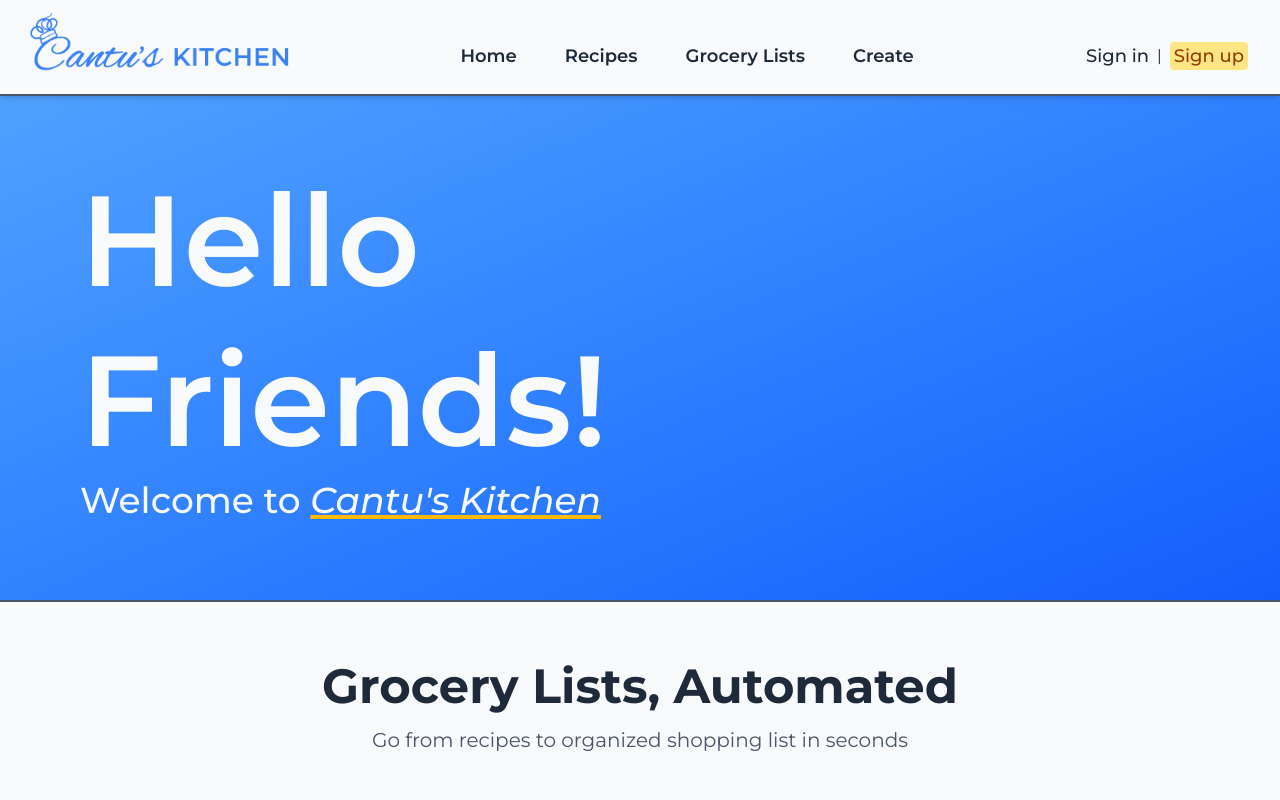
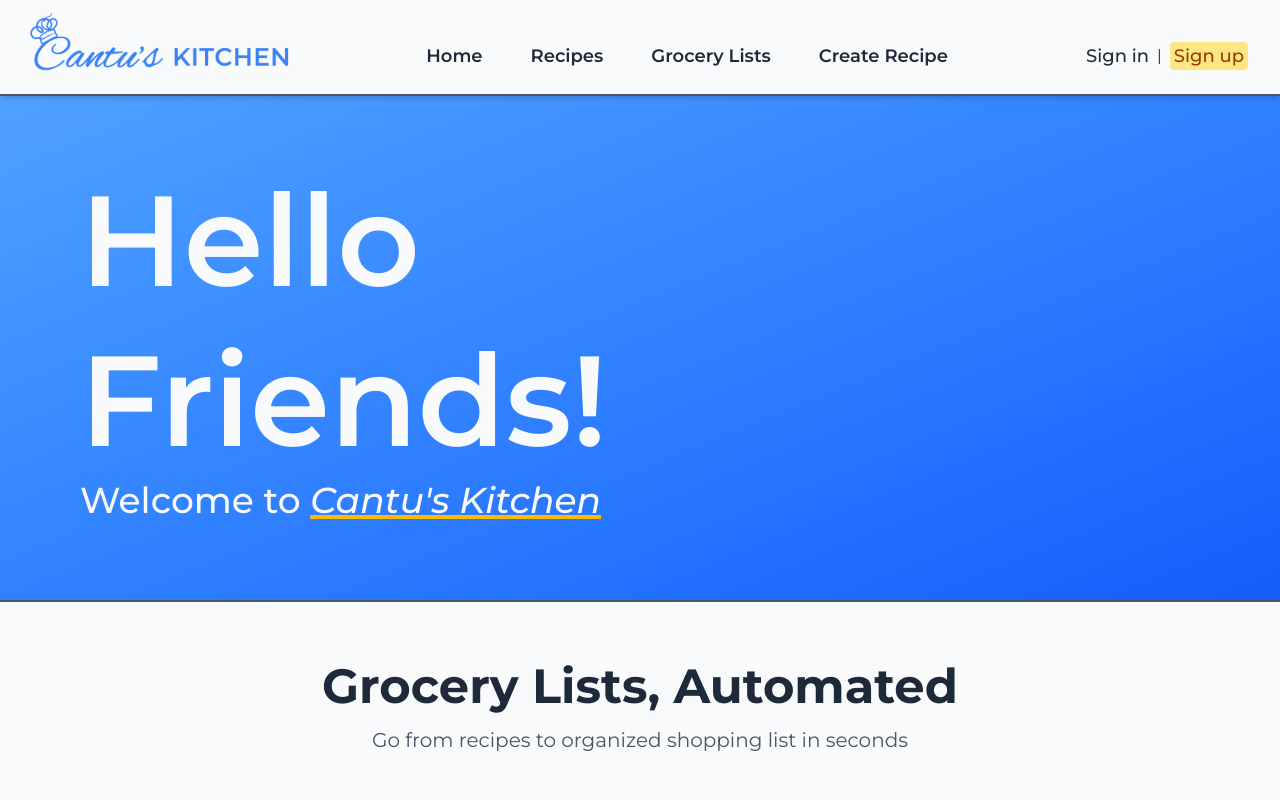
Before and after one commit to reesecantu/cantus-kitchen, a React (Vite) app: page / in a window 1280 px wide. Shown: the top 800 px of the page. Built offline with nearby package versions, Linux system fonts and the light colour scheme; no server answers.

Commit message:
update text in navbar and remove one of the testimonials

```diff
--- a/src/components/Navbar.tsx
+++ b/src/components/Navbar.tsx
@@ -128,7 +128,7 @@ export const Navbar = () => {
                 to={ROUTES.CREATE_RECIPE}
                 className={`${COLORS.TEXT_PRIMARY_HOVER} transition-colors`}
               >
-                Create
+                Create Recipe
               </Link>
             </div>
 
--- a/src/components/Testimonials.tsx
+++ b/src/components/Testimonials.tsx
@@ -32,12 +32,6 @@ const testimonials: Testimonial[] = [
     image: Susie,
     text: "This website makes grocery shopping so much easier! And Reese's recipes are so yummy! — Susie",
     alt: "Susie's testimonial photo",
-  },
-  {
-    id: "family",
-    image: Fam,
-    text: "Yummy boba! — Faith, Jewel, and Keanu",
-    alt: "Family testimonial photo",
   },
 ];
 
```
Also changed, not shown: 1 other file (tests, documents, lock files or other folders).
